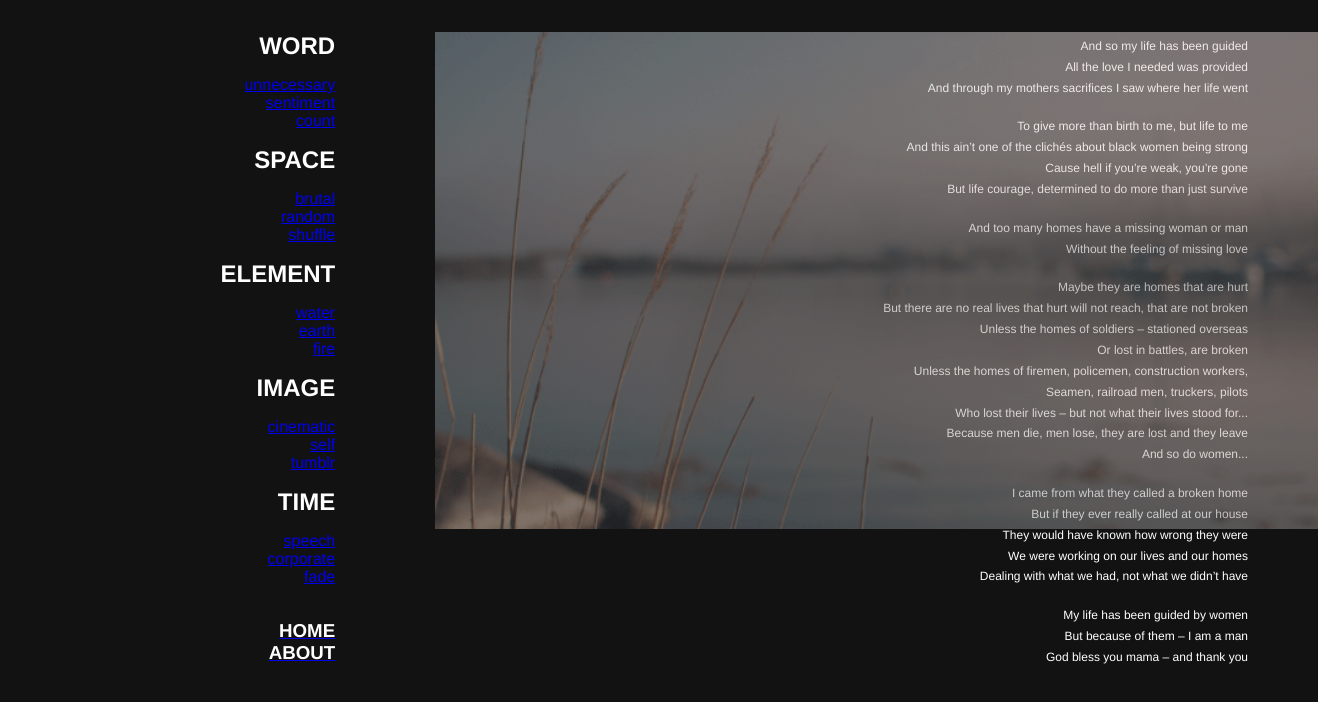
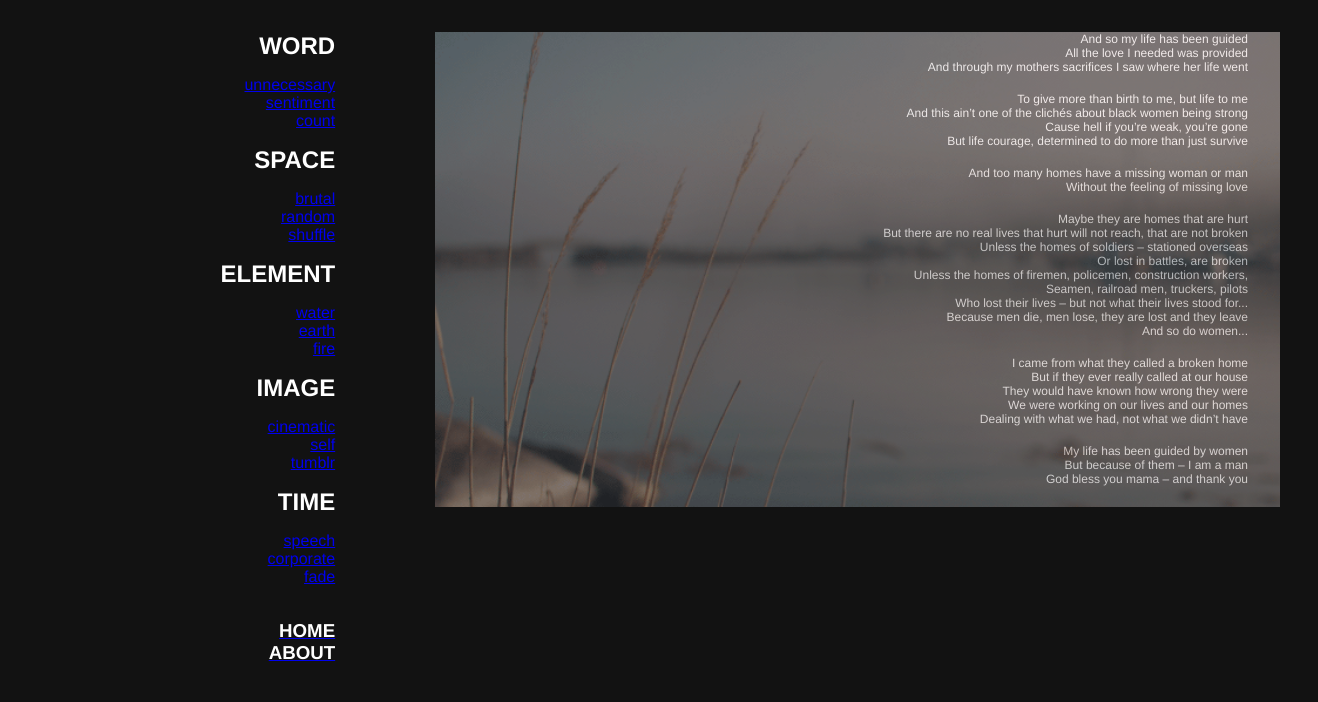
Before and after one commit to justinkraus/gil, a plain HTML site: page four_one.html in a window 1280 px wide. Shown: the whole page, 1318 px wide, since content can reach past the window. Drawn offline with Linux system fonts and the light colour scheme.

Commit message:
images, mostly

```diff
--- a/style.css
+++ b/style.css
@@ -206,6 +206,7 @@ canvas {
 		/*flex-direction: column;*/
 		color:white;
 		font-size:12px;
+		margin:0px;
 /*		width:50%;
 		height:50%;
 		margin:0;*/
@@ -222,7 +223,7 @@ canvas {
 /*    justify-content: right;*/
     float: right;
 /*    height:90%;*/
-	width:69vw;
+	width:66vw;
 /*	max-width:70vw;*/
 /*    left: 42%;*/
 /*    max-height:90%*/
```
